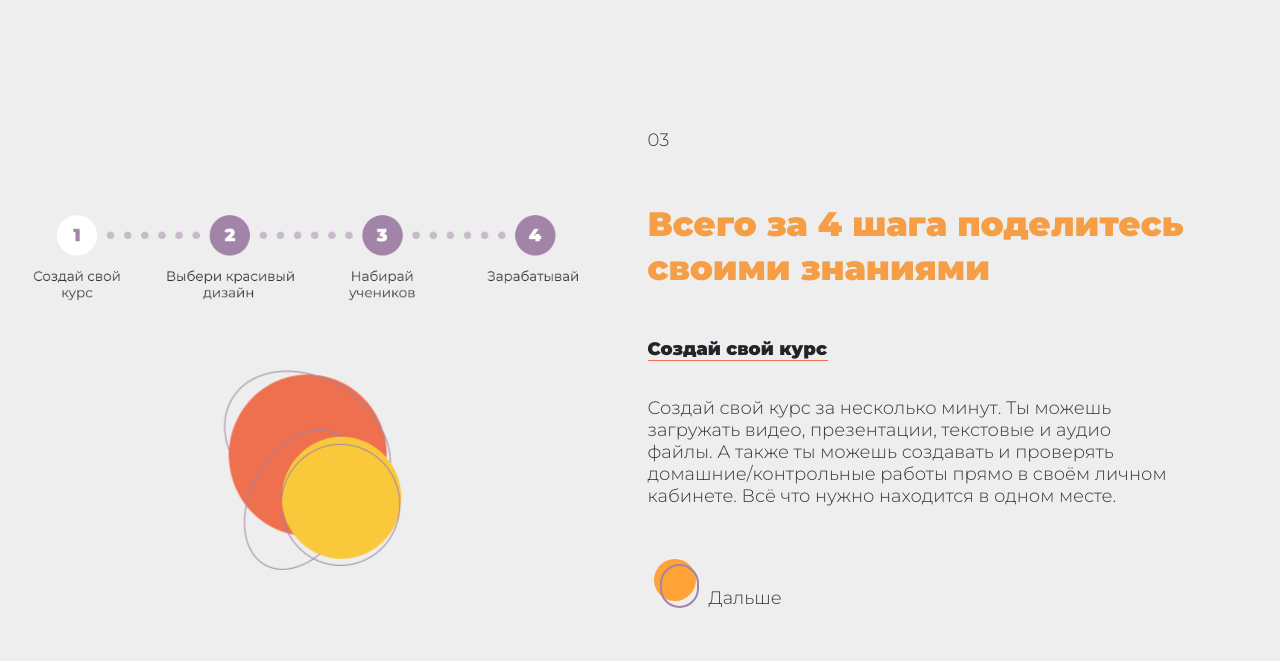
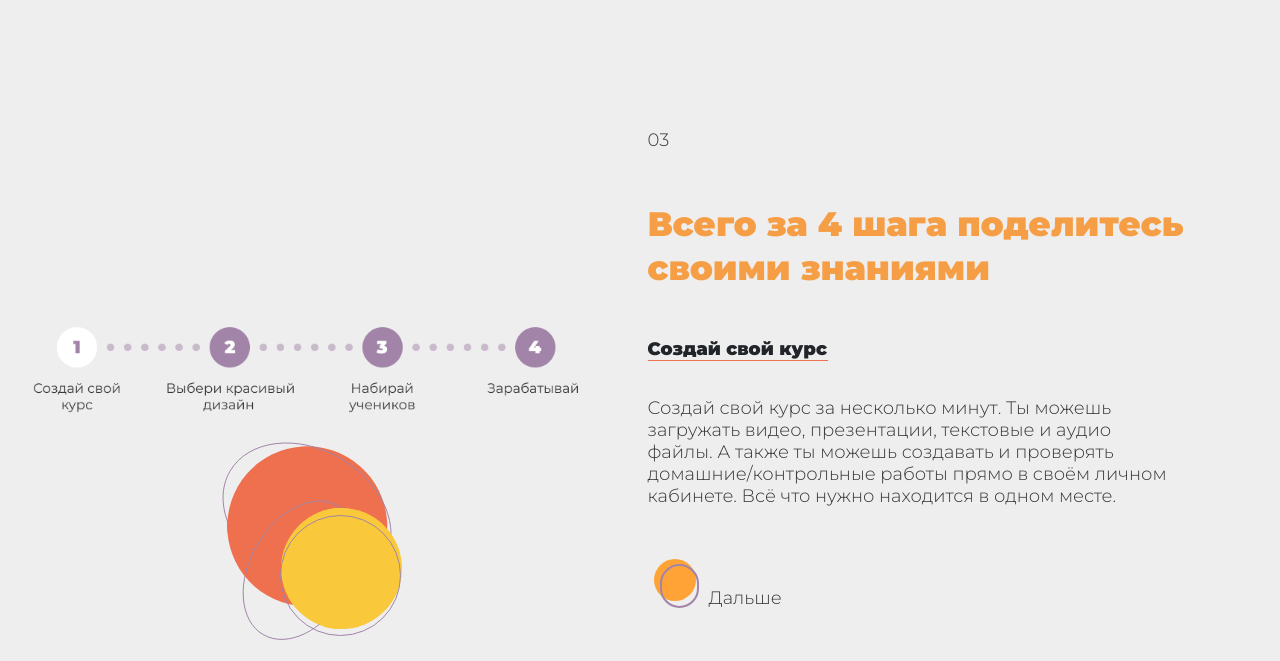
Before and after one commit to violettao/tydo.landing, a plain HTML site: page index.html in a window 1280 px wide. Shown: the part 2007-2668 px from the top of the page. Drawn offline with Linux system fonts and the light colour scheme.

Commit message:
replaced circles_03 png with circles_03 svg

```diff
--- a/index.html
+++ b/index.html
@@ -162,7 +162,15 @@
         <div class="container-03">
             <div class="images-level-03">
                 <img class="steps" src="assets/img/12345.png" alt="registration">
-                <img class="circles-03" src="assets/img/circles_03.png">
+                <svg width="223" height="248" viewBox="0 0 223 248" fill="none" xmlns="http://www.w3.org/2000/svg">
+                    <circle cx="111.272" cy="113.318" r="80" transform="rotate(-60 111.272 113.318)" fill="#EE704E"/>
+                    <path d="M144.259 45.183C165.578 57.4916 181.127 75.0947 189.045 93.5846C196.963 112.074 197.24 131.418 188.086 147.274C178.931 163.129 162.04 172.561 142.069 174.949C122.098 177.337 99.0784 172.673 77.7593 160.364C56.4401 148.056 40.8911 130.453 32.9735 111.963C25.0559 93.4731 24.7788 74.1293 33.933 58.2737C43.0873 42.4181 59.9781 32.9862 79.9494 30.5981C99.9209 28.2101 122.94 32.8743 144.259 45.183Z" stroke="#A284A8"/>
+                    <ellipse cx="105.925" cy="128.171" rx="46.7636" ry="77.4653" transform="rotate(-71.4447 105.925 128.171)" fill="#EE704E"/>
+                    <circle cx="145.5" cy="155.5" r="60.5" fill="#FAC93B"/>
+                    <path d="M147.996 182.394C137.702 200.224 123.489 213.515 108.854 220.602C94.2161 227.692 79.21 228.556 67.2469 221.649C55.2838 214.742 48.5291 201.314 47.3497 185.093C46.1705 168.875 50.5744 149.92 60.8685 132.09C71.1627 114.26 85.3758 100.969 100.011 93.8814C114.649 86.7921 129.655 85.9279 141.618 92.8349C153.581 99.7418 160.336 113.17 161.515 129.391C162.694 145.609 158.29 164.564 147.996 182.394Z" stroke="#A284A8"/>
+                    <ellipse cx="142.5" cy="155.5" rx="49.5" ry="60.5" fill="#FAC93B"/>
+                    <circle cx="144.5" cy="162.5" r="60" stroke="#A284A8"/>
+                </svg>
             </div>
             <div class="level-03-text">
                 <p class="level-number">03</p>
```
Also changed, not shown: assets/img/circles_03.png (deleted), assets/img/circles_03.svg (added).
